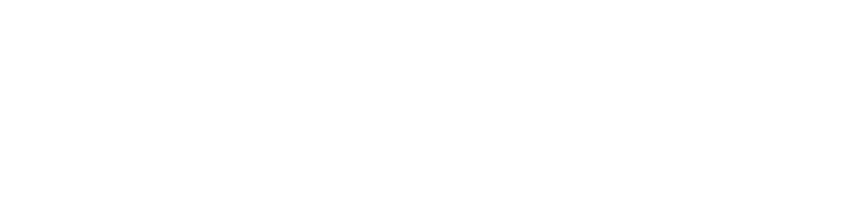
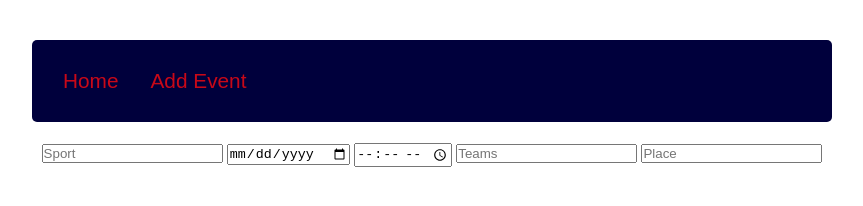
Before and after one commit to hp-offermann/Sportradar, a website: page public/html/form.html in a window 1280 px wide. Shown: the whole page, without its empty margins (208-1071 px from the left). Drawn offline with Linux system fonts and the light colour scheme.

Commit message:
starting with the form

```diff
--- a/app.js
+++ b/app.js
@@ -11,6 +11,10 @@ app.get("/", function(req, res) {
     res.sendFile(path.join(__dirname, "/public/html/index.html"));
 })
 
+app.get("/addEvent", function(req, res) {
+    res.sendFile(path.join(__dirname, "/public/html/form.html"));
+})
+
 app.get("/detail", function(req, res) {
     res.sendFile(path.join(__dirname, "/public/html/detail.html"));
 })
--- a/public/css/style.css
+++ b/public/css/style.css
@@ -23,6 +23,16 @@ body {
     max-width: 800px;
     font-size: 1.5rem;
     color: white;
+}
+
+.button {
+    float: left;
+    background-color: #00003c;
+    color: #c80818;
+    padding: 14px 16px;
+    text-decoration: none;
+    font-size: 1.3rem;
+    border: none;
 }
 
 .calendar {
--- a/public/html/form.html
+++ b/public/html/form.html
@@ -2,9 +2,23 @@
 <html lang="en">
 <head>
     <meta charset="UTF-8">
-    <title>Title</title>
+    <link rel="stylesheet" href="../css/style.css">
+    <title>Sportradar Calendar</title>
 </head>
 <body>
 
+<div class="navbar" id="navbar">
+    <button class="button" id="btn">Home</button>
+    <button class="button" id="btn">Add Event</button>
+</div>
+
+<form id="addEvent">
+    <input type="text" placeholder="Sport">
+    <input type="date">
+    <input type="time">
+    <input type="text" placeholder="Teams">
+    <input type="text" placeholder="Place">
+</form>
+
 </body>
 </html>
```
Also changed, not shown: public/html/index.html (+3 -3 lines).
